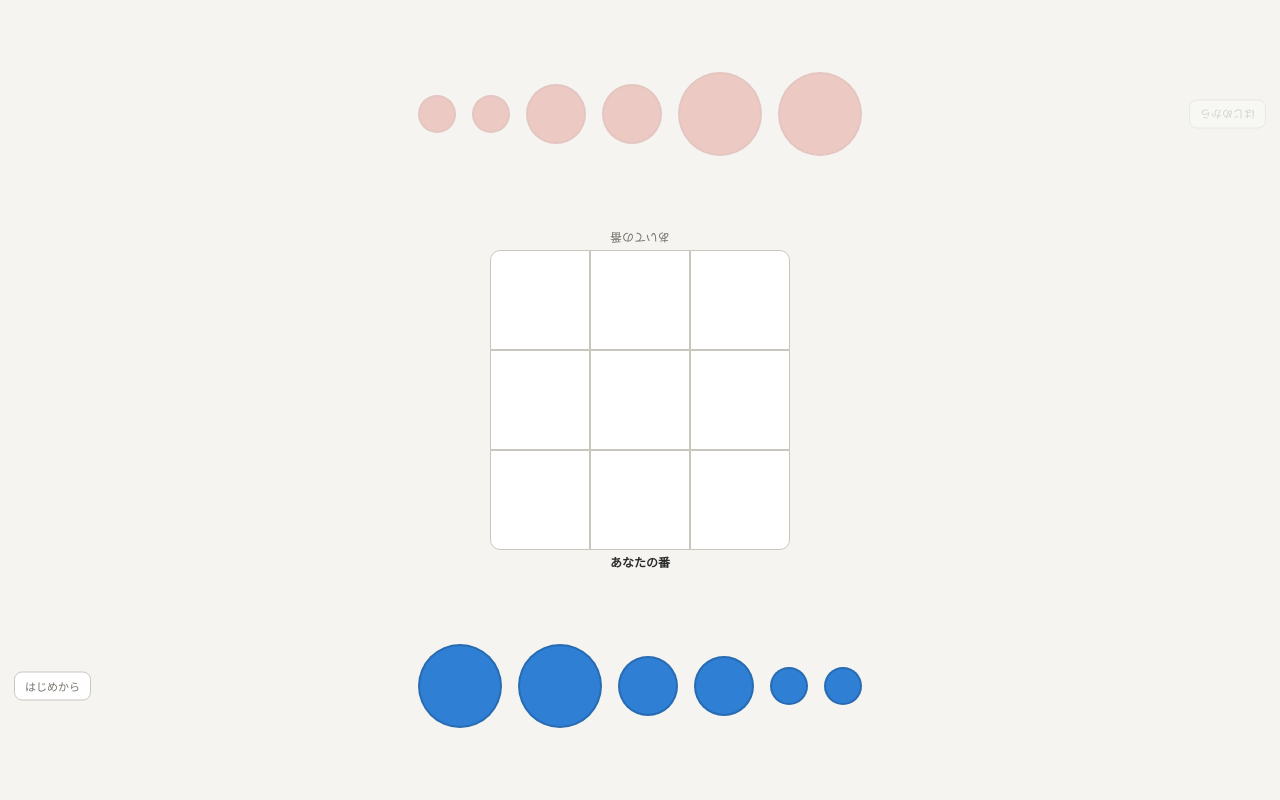
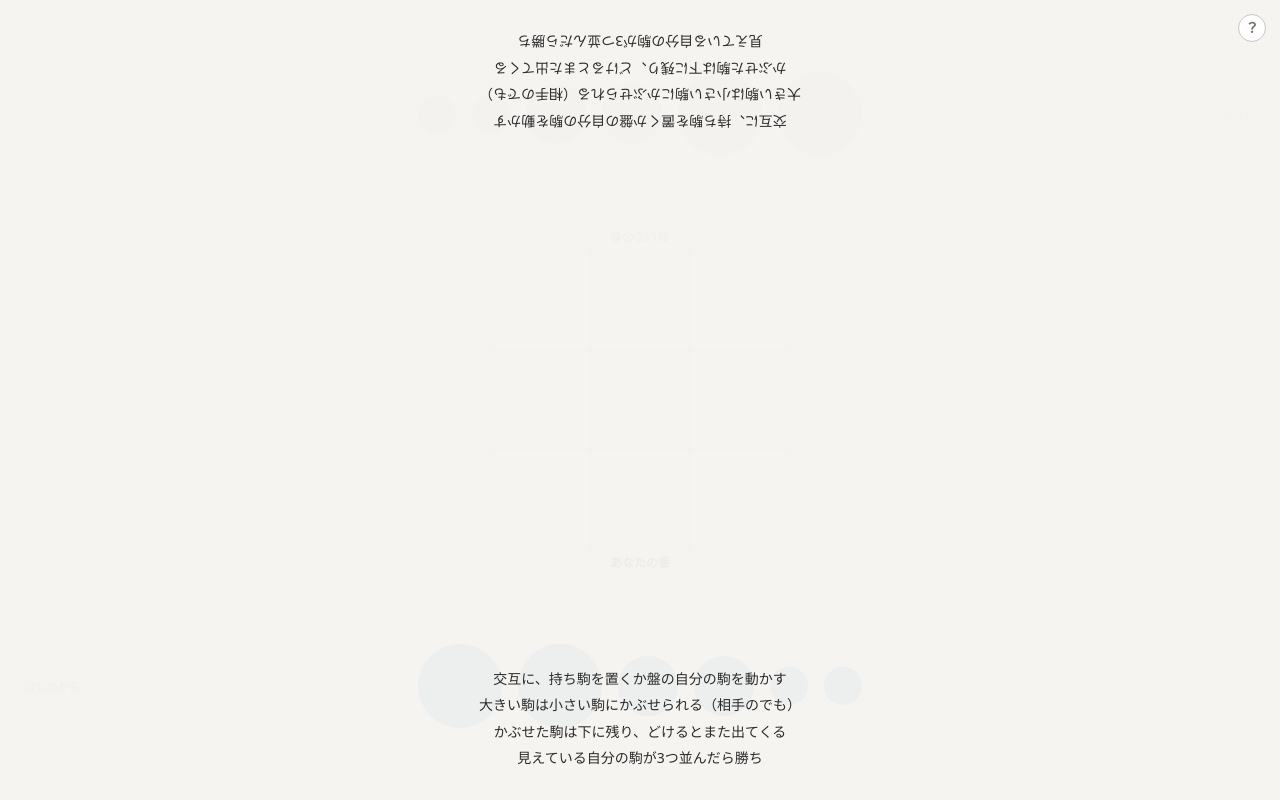
Before and after one commit to y-kanno-sakenote/puzzle-portal, a plain HTML site: page kabusekko/index.html in a window 1280 px wide. Drawn offline with Linux system fonts and the light colour scheme.

Commit message:
ふたりで2本にルール説明を追加（初回の板＋？ボタン・上下どちらからも読める向き）。折り返し幅を調整
Co-Authored-By: Claude Opus 5 <noreply@anthropic.com>

```diff
--- a/kabusekko/index.html
+++ b/kabusekko/index.html
@@ -85,6 +85,22 @@
     -webkit-tap-highlight-color:transparent;
   }
   #over button:active{background:#eeece7}
+
+  #helpBtn{position:fixed;right:min(14px,2vw);top:min(14px,2vh);z-index:36;
+           width:28px;height:28px;margin:0;padding:0;border-radius:50%;
+           font:inherit;font-size:14px;font-weight:700;line-height:1;
+           border:1px solid var(--frame);background:var(--panel);color:var(--sub);
+           display:flex;align-items:center;justify-content:center;
+           cursor:pointer;-webkit-tap-highlight-color:transparent}
+  #helpBtn:active{background:#eeece7}
+
+  #helpPanel{position:fixed;inset:0;z-index:35;
+             display:flex;flex-direction:column;align-items:center;justify-content:space-between;
+             background:rgba(245,244,241,.96);padding:min(28px,5vh) min(24px,5vw);
+             cursor:pointer}
+  #helpPanel[hidden]{display:none}
+  .helpText{font-size:14px;line-height:1.9;text-align:center;color:var(--ink);max-width:min(92vw,440px)}
+  .helpText.top{transform:rotate(180deg)}
 </style>
 </head>
 <body>
@@ -112,6 +128,22 @@
   <div class="res top" id="resTop"></div>
   <button id="againOver">はじめから</button>
   <div class="res" id="resBottom"></div>
+</div>
+
+<button id="helpBtn" type="button" aria-label="あそびかた">？</button>
+<div id="helpPanel" hidden>
+  <div class="helpText top">
+    交互に、持ち駒を置くか盤の自分の駒を動かす<br>
+    大きい駒は小さい駒にかぶせられる（相手のでも）<br>
+    かぶせた駒は下に残り、どけるとまた出てくる<br>
+    見えている自分の駒が3つ並んだら勝ち
+  </div>
+  <div class="helpText">
+    交互に、持ち駒を置くか盤の自分の駒を動かす<br>
+    大きい駒は小さい駒にかぶせられる（相手のでも）<br>
+    かぶせた駒は下に残り、どけるとまた出てくる<br>
+    見えている自分の駒が3つ並んだら勝ち
+  </div>
 </div>
 
 <script>
@@ -295,8 +327,8 @@ if (typeof document !== 'undefined') (function () {
   var elRes = { top: document.getElementById('resTop'), bottom: document.getElementById('resBottom') };
   var elApp = document.getElementById('app');
 
-  /* ---- 保存（通算の勝ち数だけ。途中の盤は保存しない） ---- */
-  var store = { wins: { top: 0, bottom: 0 } };
+  /* ---- 保存（通算の勝ち数と、あそびかたを見たかどうかだけ） ---- */
+  var store = { wins: { top: 0, bottom: 0 }, seen: 0 };
   function loadStore() {
     try {
       var raw = localStorage.getItem(KEY);
@@ -305,11 +337,23 @@ if (typeof document !== 'undefined') (function () {
       if (!o || typeof o !== 'object' || !o.wins || typeof o.wins !== 'object') return;
       if (Number.isInteger(o.wins.top) && o.wins.top >= 0) store.wins.top = o.wins.top;
       if (Number.isInteger(o.wins.bottom) && o.wins.bottom >= 0) store.wins.bottom = o.wins.bottom;
-    } catch (e) { store = { wins: { top: 0, bottom: 0 } }; }
+      if (o.seen) store.seen = 1;
+    } catch (e) { store = { wins: { top: 0, bottom: 0 }, seen: 0 }; }
   }
   function saveStore() {
-    try { localStorage.setItem(KEY, JSON.stringify({ wins: store.wins })); } catch (e) {}
+    try { localStorage.setItem(KEY, JSON.stringify({ wins: store.wins, seen: store.seen })); } catch (e) {}
   }
+
+  /* ---- あそびかた（初回だけ自動、以降は？ボタン） ---- */
+  var elHelpBtn = document.getElementById('helpBtn');
+  var elHelpPanel = document.getElementById('helpPanel');
+  function showHelp() { elHelpPanel.hidden = false; }
+  function hideHelp() {
+    elHelpPanel.hidden = true;
+    if (!store.seen) { store.seen = 1; saveStore(); }
+  }
+  elHelpPanel.addEventListener('click', hideHelp);
+  elHelpBtn.addEventListener('click', showHelp);
 
   /* ---- 状態 ---- */
   var state = Kabusekko.initialState();
@@ -462,6 +506,7 @@ if (typeof document !== 'undefined') (function () {
 
   loadStore();
   start();
+  if (!store.seen) showHelp();
 })();
 </script>
 </body>
```
Also changed, not shown: hayatsukami/index.html (+49 -4 lines).
